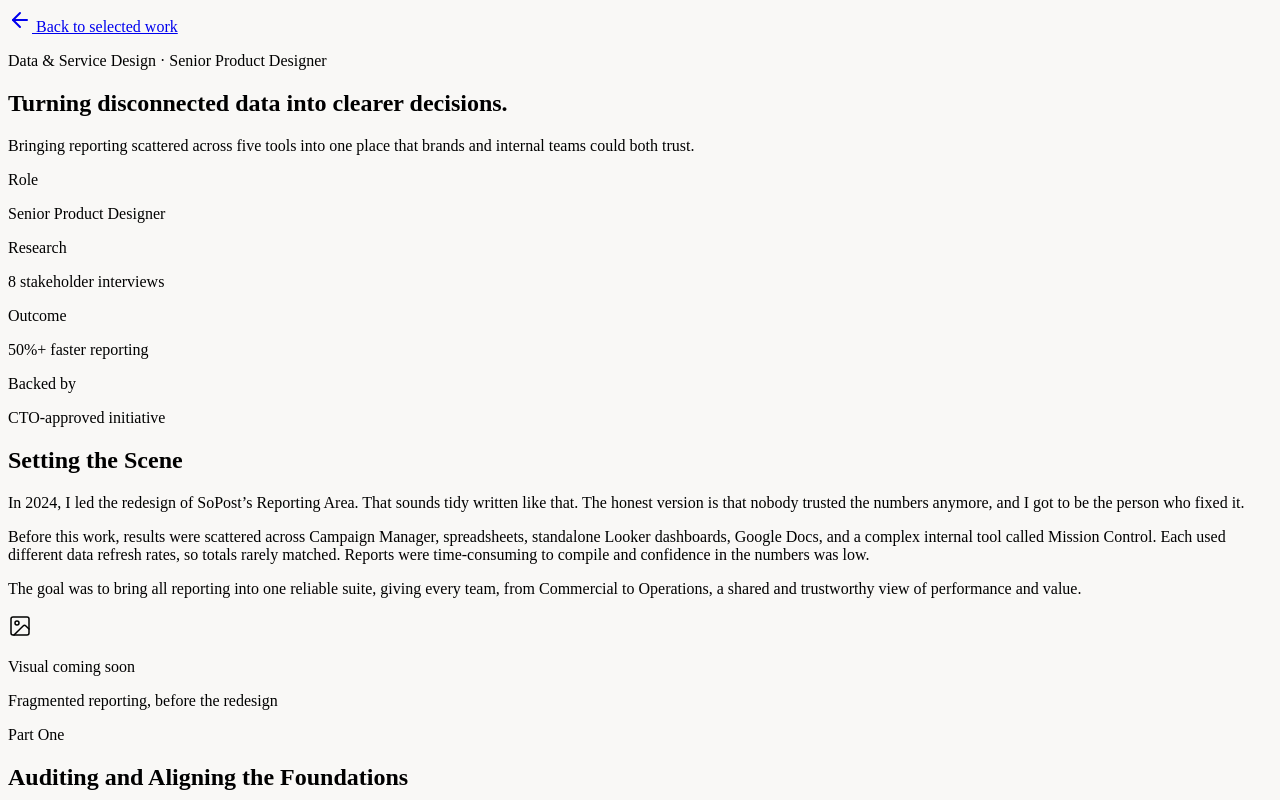
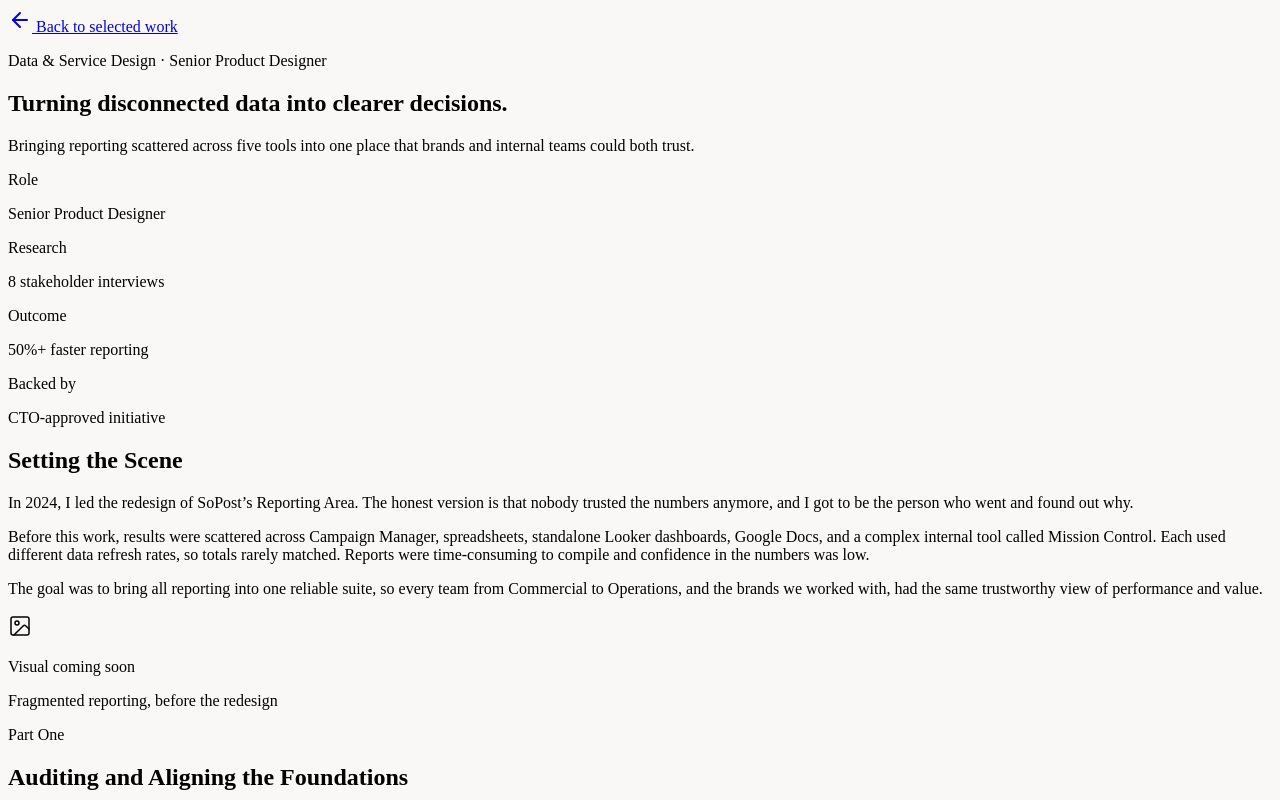
Before and after one commit to jadeparrish/portfolio, a Next.js app: page /work/reporting in a window 1280 px wide. Shown: the top 800 px of the page. Built offline with nearby package versions, Linux system fonts and the light colour scheme.

Commit message:
Update page.js

```diff
--- a/app/work/reporting/page.js
+++ b/app/work/reporting/page.js
@@ -70,19 +70,19 @@
           <div className="grid grid-cols-2 sm:grid-cols-4 gap-6">
             <div>
               <p className="text-[10px] uppercase tracking-[0.15em] text-neutral-600 mb-1.5">Role</p>
-              <p className="text-sm font-medium text-neutral-900">Senior Product Designer</p>
+              <p className="text-sm font-medium text-neutral-900 [text-wrap:balance]">Senior Product Designer</p>
             </div>
             <div>
               <p className="text-[10px] uppercase tracking-[0.15em] text-neutral-600 mb-1.5">Research</p>
-              <p className="text-sm font-medium text-neutral-900">8 stakeholder interviews</p>
+              <p className="text-sm font-medium text-neutral-900 [text-wrap:balance]">8 stakeholder interviews</p>
             </div>
             <div>
               <p className="text-[10px] uppercase tracking-[0.15em] text-neutral-600 mb-1.5">Outcome</p>
-              <p className="text-sm font-medium text-[#8D6553]">50%+ faster reporting</p>
+              <p className="text-sm font-medium text-[#8D6553] [text-wrap:balance]">50%+ faster reporting</p>
             </div>
             <div>
               <p className="text-[10px] uppercase tracking-[0.15em] text-neutral-600 mb-1.5">Backed by</p>
-              <p className="text-sm font-medium text-neutral-900">CTO-approved initiative</p>
+              <p className="text-sm font-medium text-neutral-900 [text-wrap:balance]">CTO-approved initiative</p>
             </div>
           </div>
         </section>
@@ -92,9 +92,9 @@
           <SectionLabel>Setting the Scene</SectionLabel>
           <div className="space-y-5 text-neutral-700 text-[17px] sm:text-[18px] leading-[1.75]">
             <p>
-              In 2024, I led the redesign of SoPost&rsquo;s Reporting Area. That sounds tidy
-              written like that. The honest version is that nobody trusted the numbers
-              anymore, and I got to be the person who fixed it.
+              In 2024, I led the redesign of SoPost&rsquo;s Reporting Area. The honest
+              version is that nobody trusted the numbers anymore, and I got to be the
+              person who went and found out why.
             </p>
             <p>
               Before this work, results were scattered across Campaign Manager,
@@ -105,9 +105,9 @@
               low.
             </p>
             <p>
-              The goal was to bring all reporting into one reliable suite, giving every
-              team, from Commercial to Operations, a shared and trustworthy view of
-              performance and value.
+              The goal was to bring all reporting into one reliable suite, so every team
+              from Commercial to Operations, and the brands we worked with, had the same
+              trustworthy view of performance and value.
             </p>
           </div>
 
```
